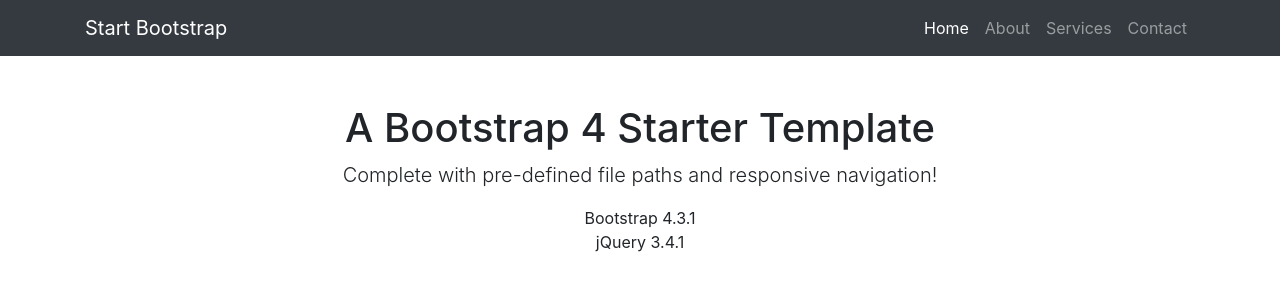
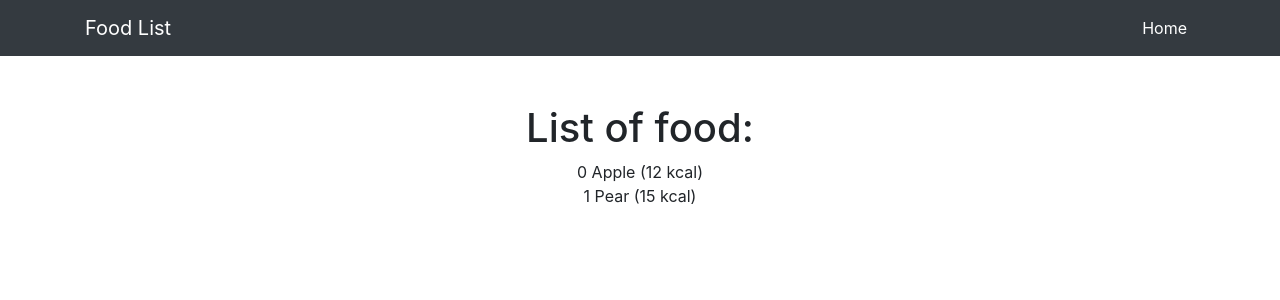
Before and after one commit to atilm/cookbook, a Vue app in the folder vueApp/: page / in a window 1280 px wide. Shown: the top 300 px of the page. Built offline with nearby package versions, Linux system fonts and the light colour scheme.

Commit message:
added mock food list to app.vue

```diff
--- a/vueApp/src/app.vue
+++ b/vueApp/src/app.vue
@@ -3,7 +3,7 @@
     <!-- Navigation -->
     <nav class="navbar navbar-expand-lg navbar-dark bg-dark static-top">
       <div class="container">
-        <a class="navbar-brand" href="#">Start Bootstrap</a>
+        <a class="navbar-brand" href="#">Food List</a>
         <button class="navbar-toggler" type="button" data-toggle="collapse" data-target="#navbarResponsive" aria-controls="navbarResponsive" aria-expanded="false" aria-label="Toggle navigation">
           <span class="navbar-toggler-icon"></span>
         </button>
@@ -14,29 +14,17 @@
                 <span class="sr-only">(current)</span>
               </a>
             </li>
-            <li class="nav-item">
-              <a class="nav-link" href="#">About</a>
-            </li>
-            <li class="nav-item">
-              <a class="nav-link" href="#">Services</a>
-            </li>
-            <li class="nav-item">
-              <a class="nav-link" href="#">Contact</a>
-            </li>
           </ul>
         </div>
       </div>
     </nav>
 
-    <!-- Page Content -->
     <div class="container">
       <div class="row">
         <div class="col-lg-12 text-center">
-          <h1 class="mt-5">A Bootstrap 4 Starter Template</h1>
-          <p class="lead">Complete with pre-defined file paths and responsive navigation!</p>
+          <h1 class="mt-5">List of food:</h1>
           <ul class="list-unstyled">
-            <li>Bootstrap 4.3.1</li>
-            <li>jQuery 3.4.1</li>
+            <li v-for="(food, index) in foodItems" :key="food.name">{{index}} {{food.name}} ({{food.kcal}} kcal)</li>
           </ul>
         </div>
       </div>
@@ -48,16 +36,14 @@
 export default {
   data() {
     return {
-      message: 'Hello world!',
+      foodItems: [
+        { "name": "Apple", "kcal": 12},
+        { "name": "Pear", "kcal": 15}
+      ],
     };
   },
 };
 </script>
 
 <style>
-.message {
-  font-size: 18px;
-  font-family: 'Roboto', sans-serif;
-  color: blue;
-}
 </style>
```
Also changed, not shown: 1 other file (tests, documents, lock files or other folders).
